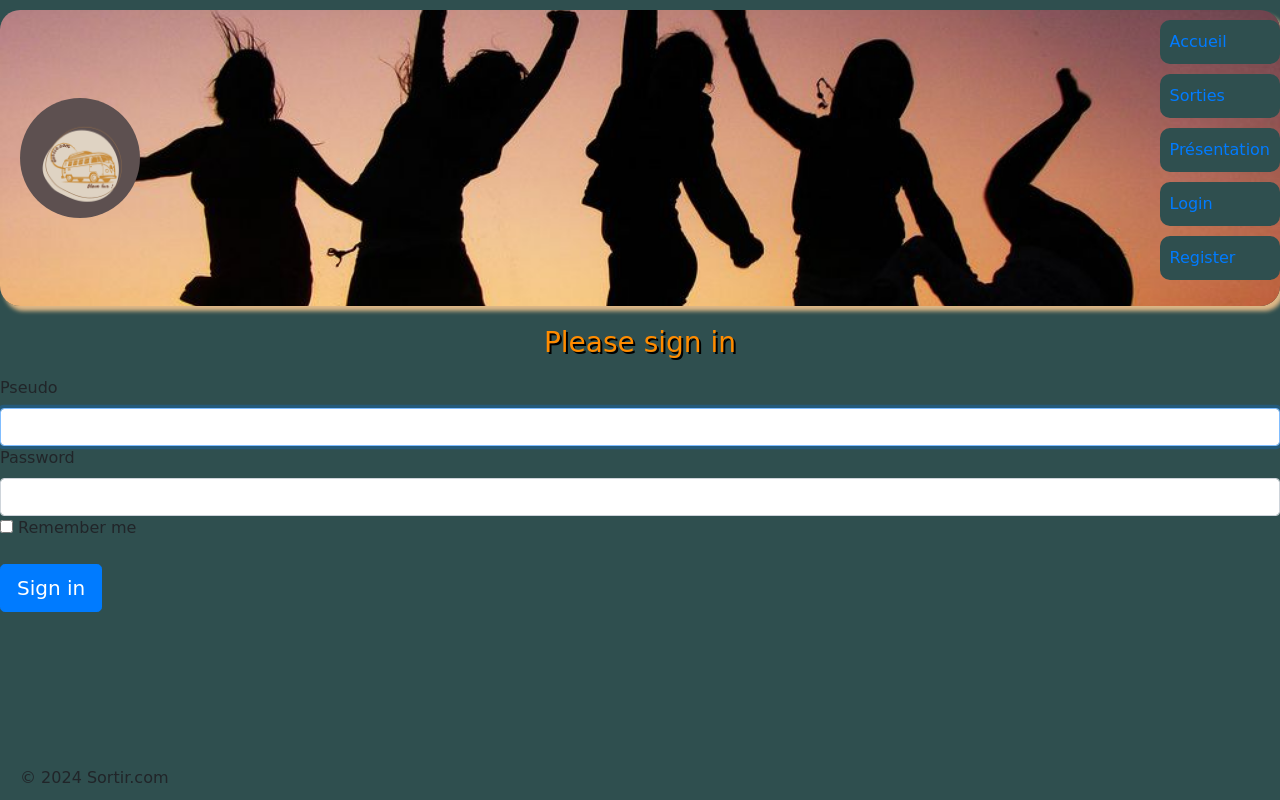
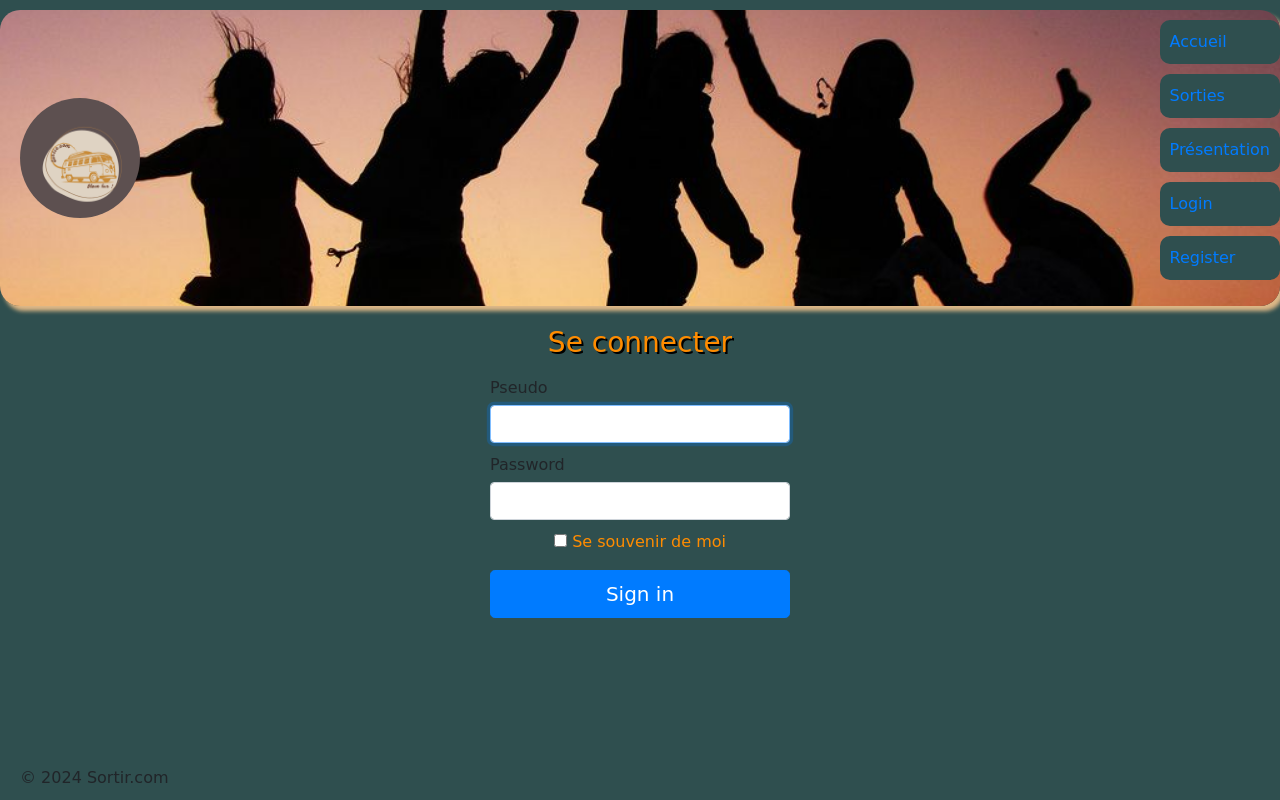
Before and after one commit to Heldeb/sortir_v2, a Symfony app: template templates/utilisateurs/login.html.twig in a window 1280 px wide. Run offline with Twig, Linux system fonts and the light colour scheme; the template is opened without the code that fills it, so the values that code supplies are empty; style sheets or scripts are compiled from the project's sources; some libraries are stand-ins or nearby versions.

Commit message:
Css page Accueil / Présentation / Login / S'enregister

```diff
--- a/assets/css/app.css
+++ /dev/null
@@ -1,3 +0,0 @@
-body {
-    background-color: skyblue;
-}
--- a/assets/css/home.css
+++ b/assets/css/home.css
@@ -1,6 +1,6 @@
 body {
     background-color: darkslategrey;
-    font-family: "American Typewriter";
+    font-family: 'Comic Sans MS', cursive, sans-serif;
 }
 
 h1 {
--- a/assets/css/login.css
+++ b/assets/css/login.css
@@ -0,0 +1,30 @@
+form {
+    width: 300px;
+    margin: 0 auto;
+}
+
+label {
+    display: block;
+    margin-bottom: 5px;
+}
+
+input[type="text"],
+input[type="password"] {
+    width: 100%;
+    margin-bottom: 10px;
+}
+
+.checkbox {
+    text-align: center;
+    color: darkorange;
+}
+
+button {
+    display: block;
+    width: 100%;
+    background-color: darkorange;
+    color: white;
+    border: none;
+    padding: 10px;
+    border-radius: 5px;
+}
--- a/assets/css/presentation.css
+++ b/assets/css/presentation.css
@@ -104,6 +104,11 @@ a.btn-primary {
     padding: 10px 20px;
     border-radius: 10px;
     transition: background-color 0.3s, transform 0.3s;
+    display: block;
+    width: fit-content;
+    margin: 0 auto;
+    margin-bottom: 80px ;
+
 }
 
 a.btn-primary:hover {
--- a/templates/sorties/sorties.html.twig
+++ b/templates/sorties/sorties.html.twig
@@ -5,6 +5,10 @@
 {% block body %}
 
     <h1>Notre sélection, pour vous !</h1>
+
+    <h2>PAGE EN CONSTRUCTION, merci de patienter, <br> nos super Dev travaillent dessus </h2>
+
+
     <table>
         <thead>
         <tr>
--- a/templates/utilisateurs/login.html.twig
+++ b/templates/utilisateurs/login.html.twig
@@ -1,6 +1,11 @@
 {% extends 'base.html.twig' %}
 
 {% block title %}Log in!{% endblock %}
+
+{% block stylesheets %}
+    {{ parent() }}
+    <link rel="stylesheet" href="{{ asset('css/login.css') }}">
+{% endblock %}
 
 {% block body %}
     <form method="post">
@@ -14,7 +19,7 @@
             </div>
         {% endif %}
 
-        <h1 class="h3 mb-3 font-weight-normal">Please sign in</h1>
+        <h1 class="h3 mb-3 font-weight-normal">Se connecter</h1>
         <label for="inputPseudo">Pseudo</label>
         <input type="text" value="{{ last_username }}" name="pseudo" id="inputPseudo" class="form-control" autocomplete="username" required autofocus>
         <label for="inputPassword">Password</label>
@@ -26,7 +31,7 @@
 
         <div class="checkbox mb-3">
             <label>
-                <input type="checkbox" name="_remember_me"> Remember me
+                <input type="checkbox" name="_remember_me"> Se souvenir de moi
             </label>
         </div>
 
@@ -34,5 +39,4 @@
             Sign in
         </button>
     </form>
-
 {% endblock %}
```
Also changed, not shown: assets/css/nav.css (+6 -3 lines), templates/utilisateurs/registration.html.twig (+7 -2 lines), assets/css/normalize.css (deleted), 1 other file.
